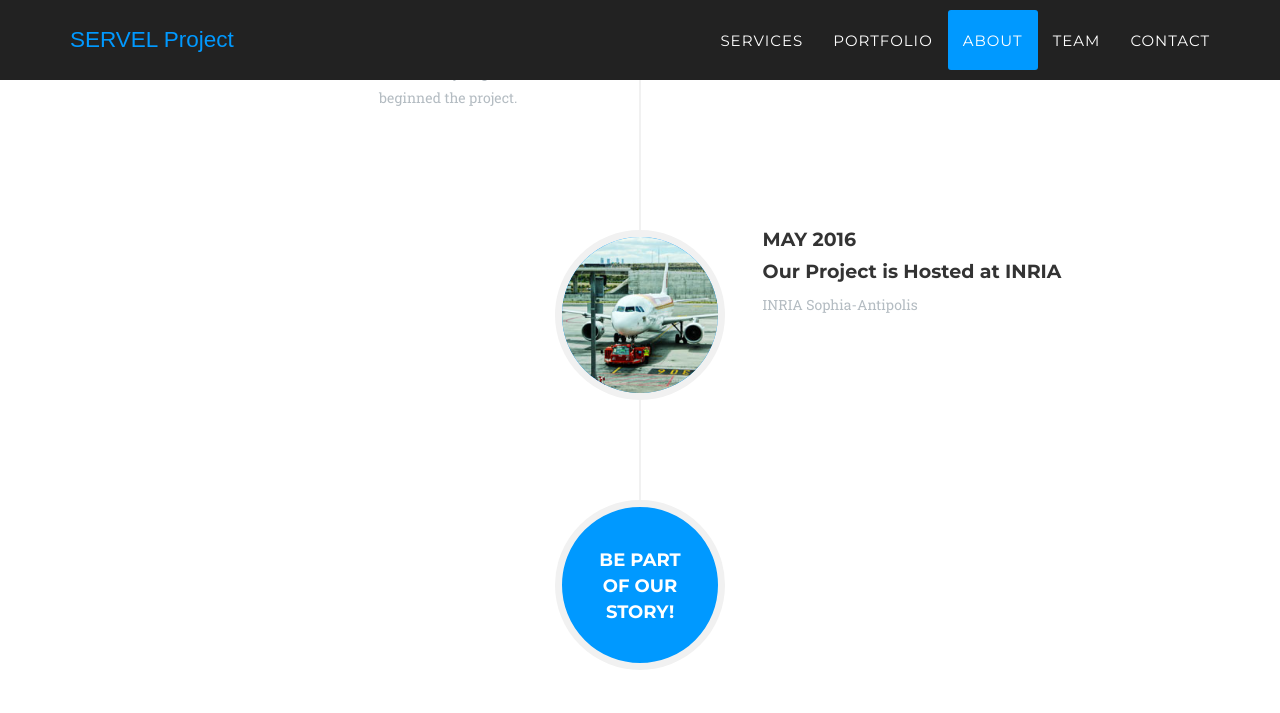
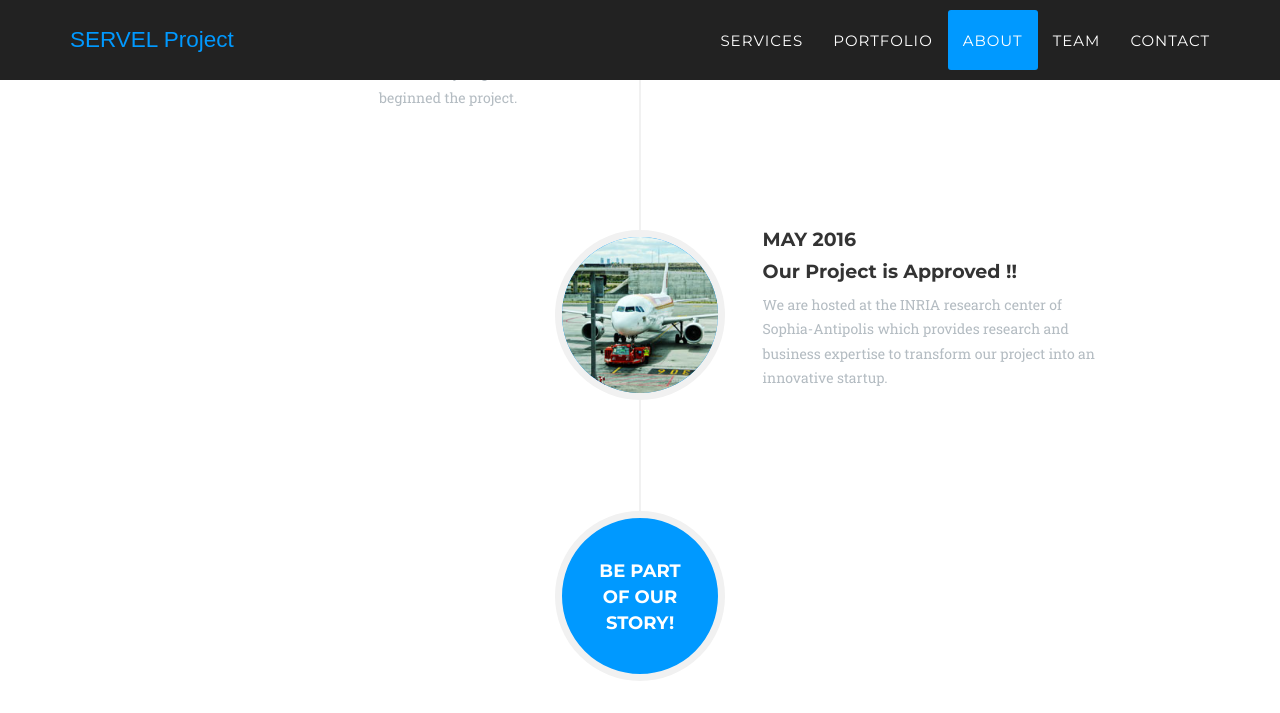
Before and after one commit to servelproject/servel-technologies.io, a Jekyll site: the page built from index.html, in a window 1280 px wide and 900 px high, scrolled down 3502 px. Shown: the top 713 px of the window. Built offline with Jekyll 4.4.1, drawn with Linux system fonts in a browser that asks for light colours; some web fonts are replaced.

Commit message:
Update about.html

```diff
--- a/_includes/about.html
+++ b/_includes/about.html
@@ -32,10 +32,11 @@
                             <div class="timeline-panel">
                                 <div class="timeline-heading">
                                     <h4>May 2016</h4>
-                                    <h4 class="subheading">Our Project is Hosted at INRIA</h4>
+                                    <h4 class="subheading">Our Project is Approved !!</h4>
                                 </div>
                                 <div class="timeline-body">
-                                    <p class="text-muted">INRIA Sophia-Antipolis</p>
+                                    <p class="text-muted">We are hosted at the INRIA research center of Sophia-Antipolis which provides research and business expertise to transform our project into an innovative startup.
+                                    </p>
                                 </div>
                             </div>
                         </li>
```
